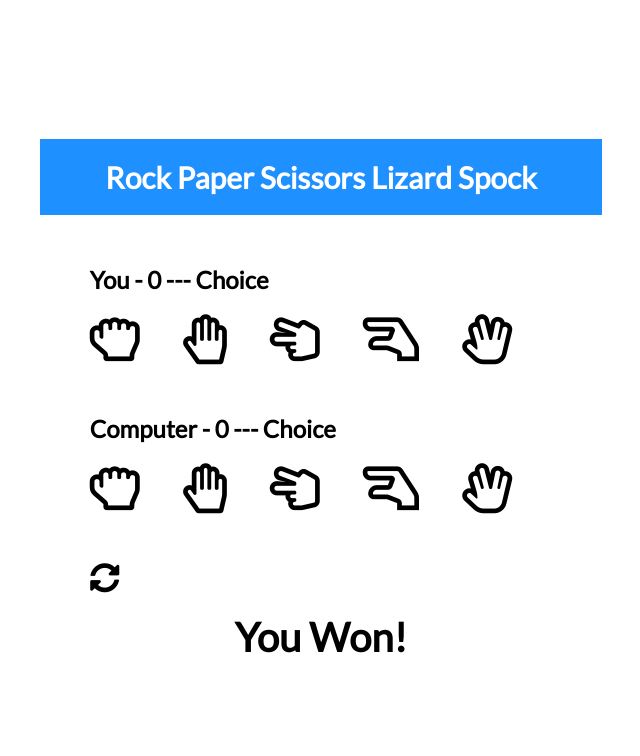
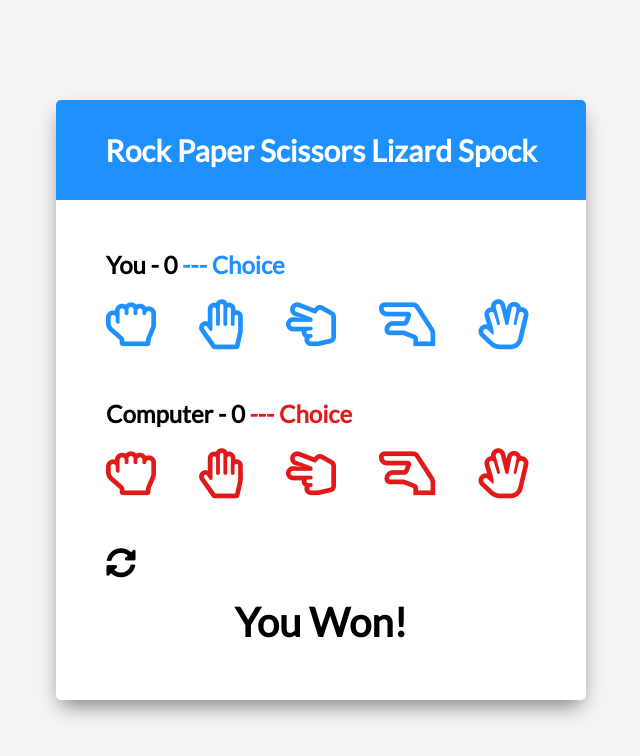
Before and after one commit to stealthman1/spock-rock-game, a plain HTML site: page index.html in a window 1280 px wide. Shown: the whole page, without its empty margins (319-959 px from the left). Drawn offline with Linux system fonts and the light colour scheme.

Commit message:
CSS, Google Fonts

```diff
--- a/style.css
+++ b/style.css
@@ -7,18 +7,28 @@ html {
 body {
   margin: 0;
   min-height: 100vh;
-
+  background-color: whitesmoke;
   font-family: Lato, sans-serif;
   display: flex;
   justify-content: center;
   align-items: center;
 }
 
+.game-container {
+  width: 530px;
+  height: 600px;
+  background-color: white;
+  border-radius: 5px;
+  box-shadow: 0 10px 20px -5px rgba(0, 0, 0, 0.5);
+}
+
 
 
 .header {
   background: dodgerblue;
-
+  border-top-left-radius: 5px;
+  border-top-right-radius: 5px;
+  height: 100px;
   display: flex;
   justify-content: center;
   align-items: center;
@@ -43,7 +53,25 @@ h2 {
   User-select: none;
 }
 
+#player .far,
+#player .choice {
+  color: dodgerblue;
+  cursor: pointer;
+}
 
+#computer .far,
+#computer .choice {
+  color: rgb(227, 25, 25);
+}
+
+.selected {
+  color: black !important;
+}
+
+#player .far:last-of-type,
+#computer .far:last-of-type {
+  margin-right: 0;
+}
 
 .reset-icon {
   font-size: 30px;
@@ -66,7 +94,7 @@ h2 {
 /* Media Query: Large Smartphone (Vertical) */
 @media screen and (max-width: 600px) {
   .game-container {
-
+    width: 95%;
     height: 580px;
   }
 
@@ -89,7 +117,7 @@ h2 {
 }
 
 /* Media Query: iPhone (Vertical) */
-@media screen and (max-width: 376px) {
+@media screen and (max-width: 390px) {
   .game-container {
     height: 550px;
   }
```
